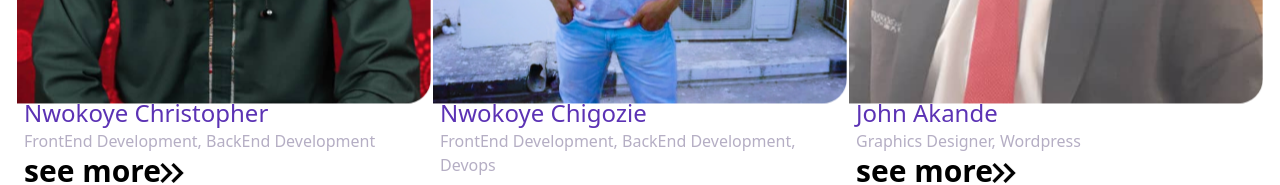
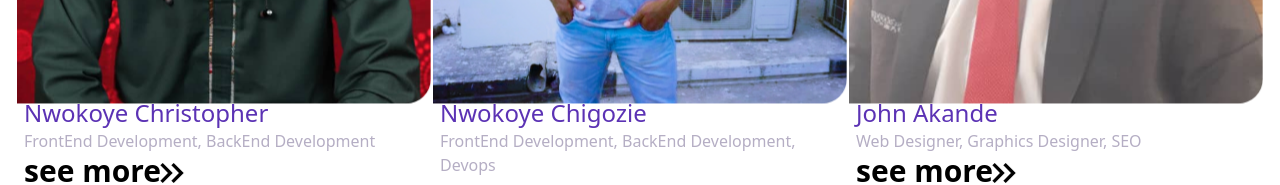
Before and after one commit to lordscoba/snappy-fix-react, a React (Create React App) app: page / in a window 1280 px wide. Shown: the part 5280-5465 px from the top of the page. Built offline with nearby package versions, Linux system fonts and the light colour scheme.

Commit message:
skill ad 8758

```diff
--- a/src/components/portifolio/Data.ts
+++ b/src/components/portifolio/Data.ts
@@ -135,6 +135,19 @@ export const data: Array<Tester> = [
     name: "John Akande",
     skills: [
       {
+        skill_main: "Web Designer",
+        skill_level: [
+          {
+            skill_type: "Blog",
+            skill_level: "Expert",
+          },
+          {
+            skill_type: "E-commerce",
+            skill_level: "Intermediate",
+          },
+        ],
+      },
+      {
         skill_main: "Graphics Designer",
         skill_level: [
           {
@@ -148,15 +161,19 @@ export const data: Array<Tester> = [
         ],
       },
       {
-        skill_main: "Wordpress",
+        skill_main: "SEO",
         skill_level: [
           {
-            skill_type: "Blog",
+            skill_type: "Keyword Research",
             skill_level: "Expert",
           },
           {
-            skill_type: "E-commerce",
-            skill_level: "Intermediate",
+            skill_type: "Indexing",
+            skill_level: "Expert",
+          },
+          {
+            skill_type: "Backlinking",
+            skill_level: "Expert",
           },
         ],
       },
```
